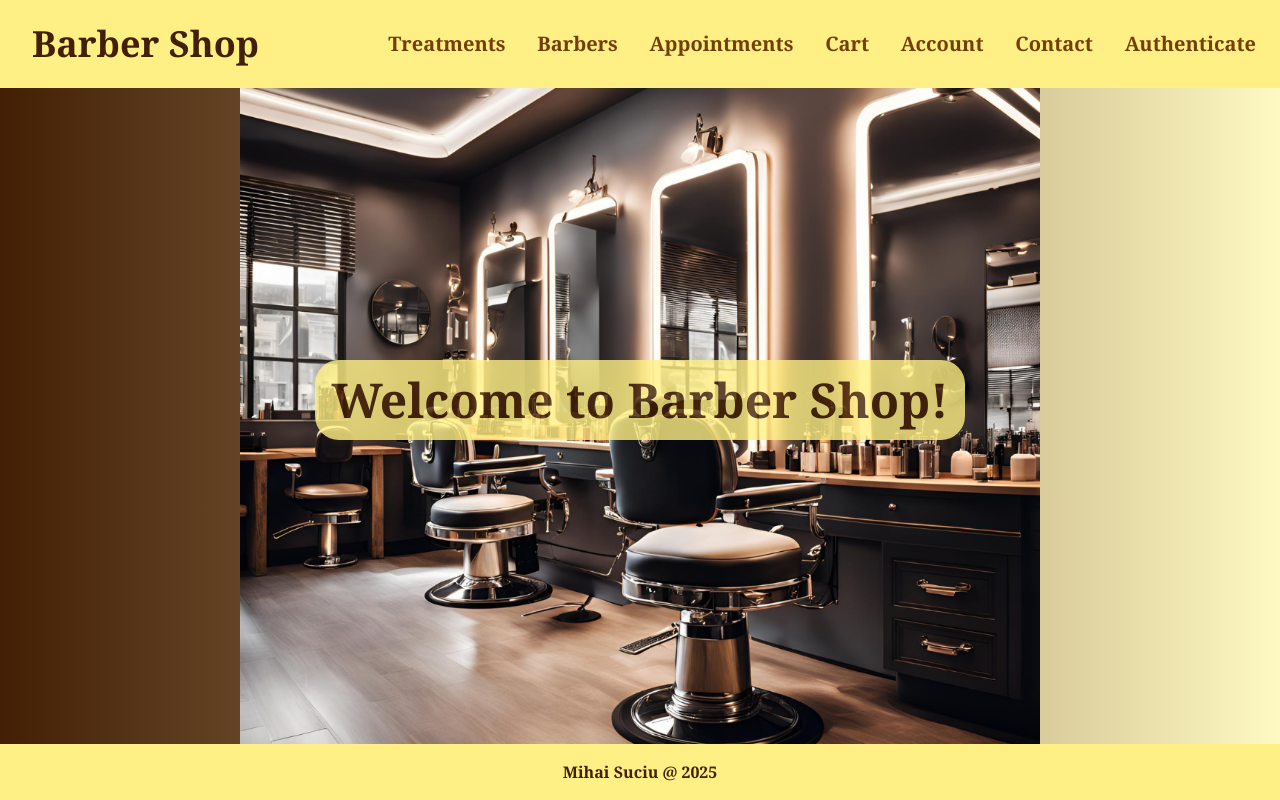
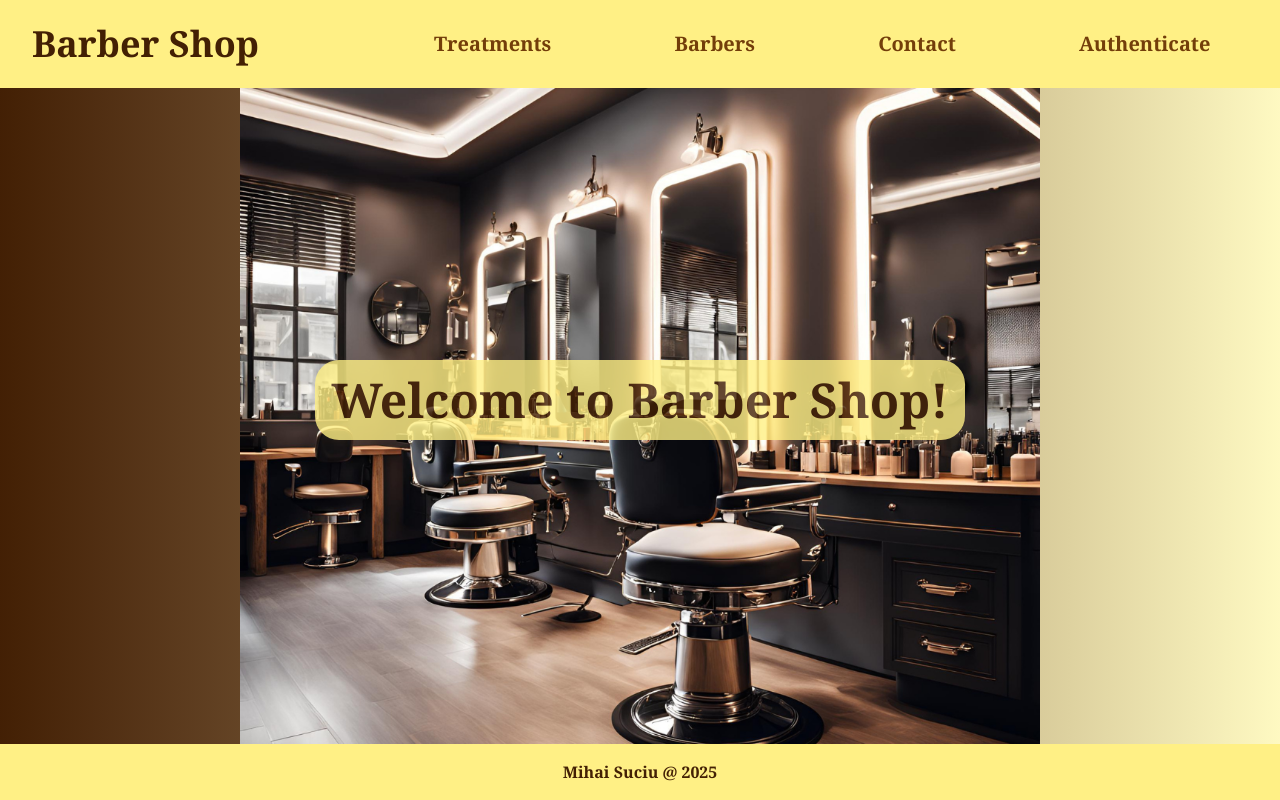
Before and after one commit to MihaiS-git/BarberShop, a React (Vite) app in the folder barber-shop-ui/: page / in a window 1280 px wide. Built offline with nearby package versions, Linux system fonts and the light colour scheme.

Commit message:
update menus using authState

```diff
--- a/barber-shop-ui/src/components/HamburgerMenu.tsx
+++ b/barber-shop-ui/src/components/HamburgerMenu.tsx
@@ -32,23 +32,29 @@ const HamburgerMenu: React.FC<{openState: boolean; handleClose: () => void;}> =
                         target="/barbers"
                         onClick={handleClose}
                     />
+                    {authState.isAuthenticated && (
                         <MenuElement
                             name="Appointments"
                             className="block w-full p-2 text-center text-lg font-bold text-yellow-900 hover:text-stone-950"
                             target="/appointments"
                         />
+                    )}
+                    {authState.isAuthenticated && (
                         <MenuElement
                             name="Cart"
                             className="block w-full p-2 text-center text-lg font-bold text-yellow-900 hover:text-stone-950"
                             target="/cart"
                             onClick={handleClose}
                         />
+                    )}
+                    {authState.isAuthenticated && (
                         <MenuElement
                             name="Account"
                             className="block w-full p-2 text-center text-lg font-bold text-yellow-900 hover:text-stone-950"
                             target="/myAccount"
                             onClick={handleClose}
                         />
+                    )}
                     <MenuElement
                         name="Contact"
                         className="block w-full p-2 text-center text-lg font-bold text-yellow-900 hover:text-stone-950"
--- a/barber-shop-ui/src/components/MainNavigation.tsx
+++ b/barber-shop-ui/src/components/MainNavigation.tsx
@@ -25,21 +25,28 @@ const MainNavigation = () => {
                     className="block w-full p-2 text-center text-xl font-bold text-yellow-900 hover:text-stone-950"
                     target="/barbers"
                 />
+                {authState.isAuthenticated && (
                     <MenuElement
                         name="Appointments"
                         className="block w-full p-2 text-center text-xl font-bold text-yellow-900 hover:text-stone-950"
                         target="/appointments"
                     />
+                )}
+                {authState.isAuthenticated && (
                     <MenuElement
                         name="Cart"
                         className="block w-full p-2 text-center text-xl font-bold text-yellow-900 hover:text-stone-950"
                         target="/cart"
                     />
+                )}
+                {authState.isAuthenticated && (
                     <MenuElement
                         name="Account"
                         className="block w-full p-2 text-center text-xl font-bold text-yellow-900 hover:text-stone-950"
                         target="/myAccount"
                     />
+                )}
+
                 <MenuElement
                     name="Contact"
                     className="block w-full p-2 text-center text-xl font-bold text-yellow-900 hover:text-stone-950"
```
Lines whose indentation alone changed are shown as unchanged.
